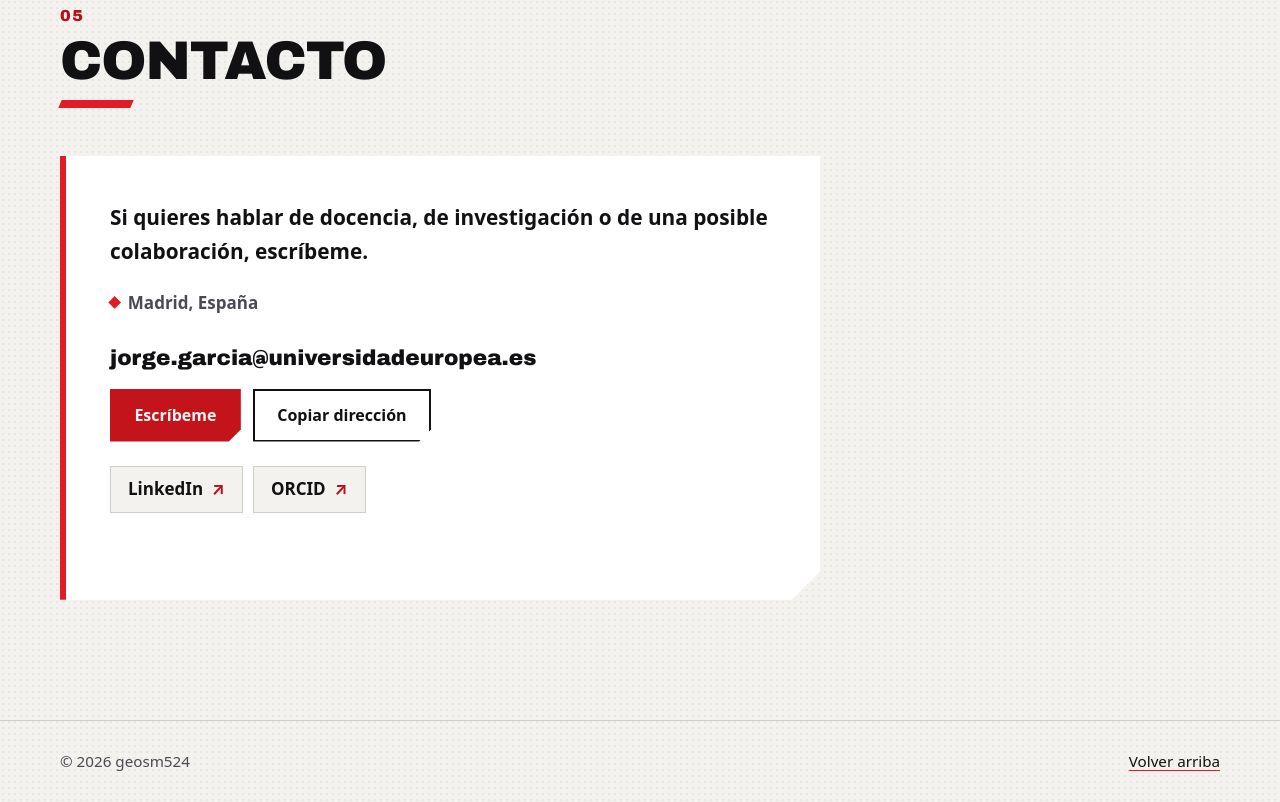
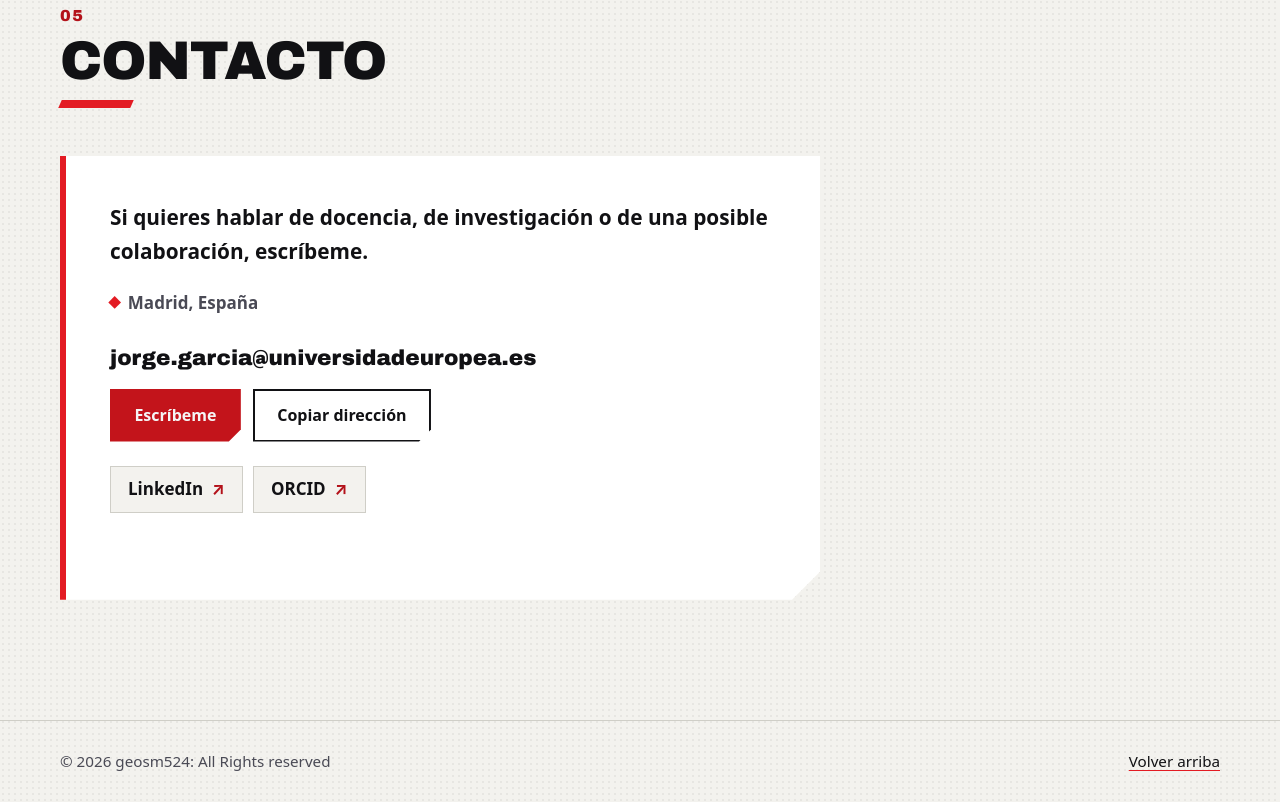
Before and after one commit to GeoTM524/geosm524, a plain HTML site: page index.html in a window 1280 px wide. Shown: the part 4885-5687 px from the top of the page. Drawn offline with Linux system fonts and the light colour scheme.

Commit message:
LastCommit

```diff
--- a/index.html
+++ b/index.html
@@ -192,7 +192,7 @@
 
   <footer class="site-footer">
     <div class="site-footer__inner">
-      <p>© <span data-render="year">2026</span> geosm524</p>
+      <p>© <span data-render="year">2026</span> geosm524: All Rights reserved</p>
       <a href="#inicio">Volver arriba</a>
     </div>
   </footer>
```
